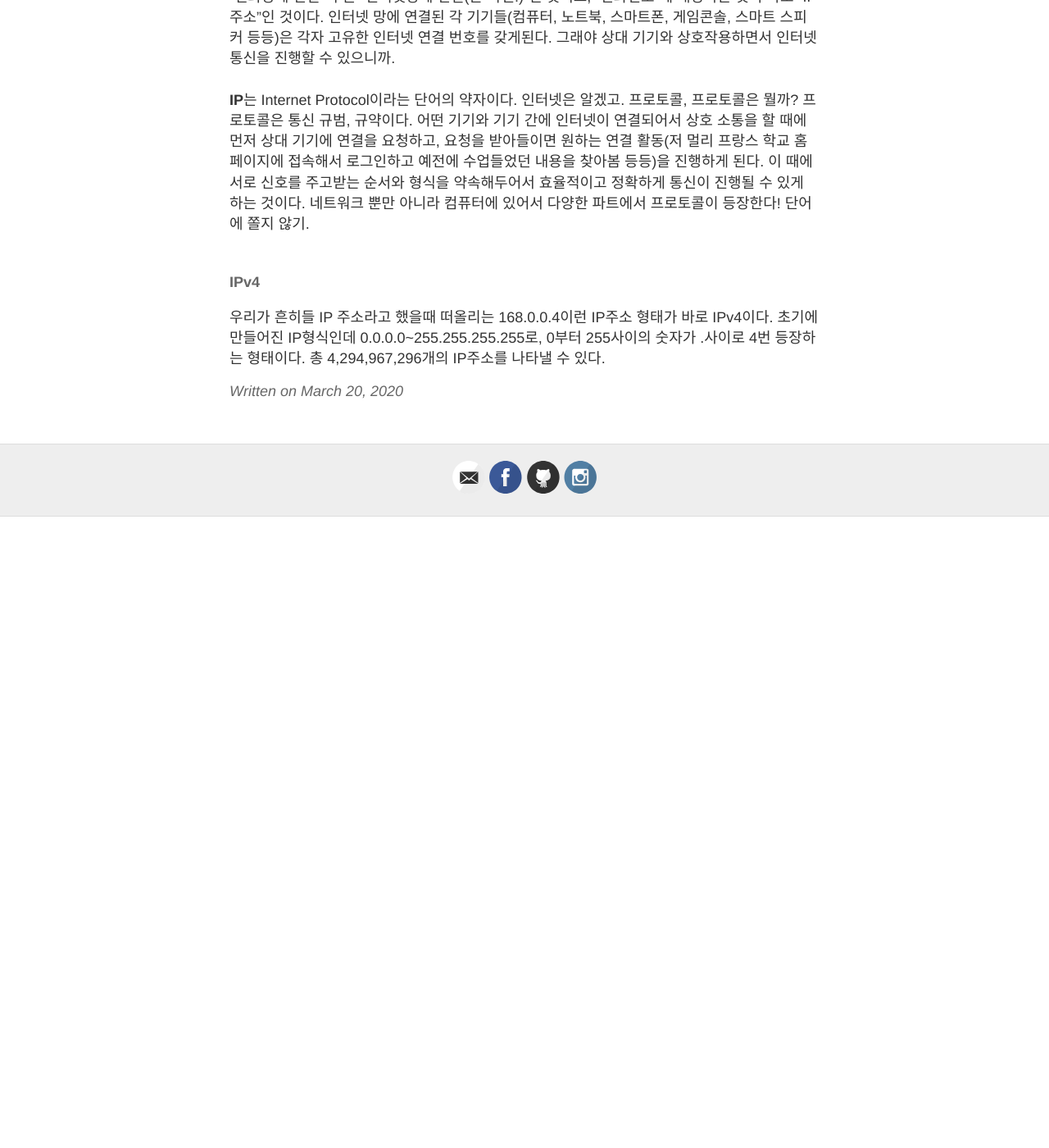
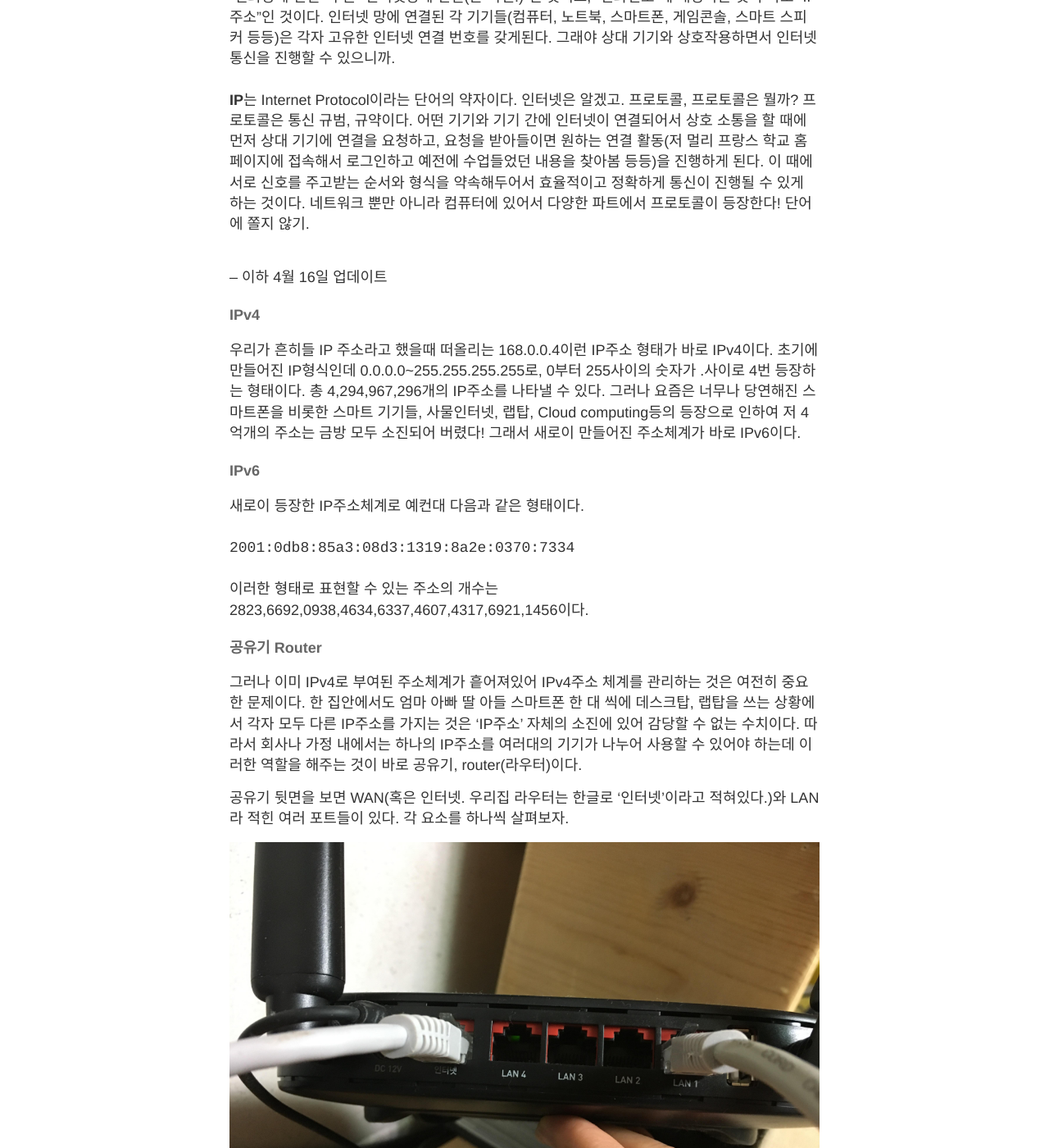
Before and after one commit to eunzihong/eunzihong.github.io, a Jekyll site: the page built from _posts/2020-03-20-Homeserver-1-3.md, in a window 1280 px wide and 1400 px high, scrolled down 722 px. Shown: the whole window at 82% size. Built offline with Jekyll 4.4.1, drawn with Linux system fonts in a browser that asks for light colours; comment, search, counter and statistics services are not loaded; before the commit the page ends 1352 px from its top, so only the background shows below that; some of the changed text lies outside the part shown.

Commit message:
라우터 기본 내용 정리

```diff
--- a/_posts/2020-03-20-Homeserver-1-3.md
+++ b/_posts/2020-03-20-Homeserver-1-3.md
@@ -23,5 +23,34 @@ Mar 15, 2020    WEB2 - Home server 3
  프로토콜은 통신 규범, 규약이다. 어떤 기기와 기기 간에 인터넷이 연결되어서 상호 소통을 할 때에 먼저 상대 기기에 연결을 요청하고, 요청을 받아들이면 원하는 연결 활동(저 멀리 프랑스 학교 홈페이지에 접속해서 로그인하고 예전에 수업들었던 내용을 찾아봄 등등)을 진행하게 된다. 이 때에 서로 신호를 주고받는 순서와 형식을 약속해두어서 효율적이고 정확하게 통신이 진행될 수 있게 하는 것이다. 네트워크 뿐만 아니라 컴퓨터에 있어서 다양한 파트에서 프로토콜이 등장한다! 단어에 쫄지 않기.
 <br>
 
+-- 이하 4월 16일 업데이트
+
 #### IPv4
-우리가 흔히들 IP 주소라고 했을때 떠올리는 168.0.0.4이런 IP주소 형태가 바로 IPv4이다. 초기에 만들어진 IP형식인데 0.0.0.0~255.255.255.255로, 0부터 255사이의 숫자가 .사이로 4번 등장하는 형태이다. 총 4,294,967,296개의 IP주소를 나타낼 수 있다.
+우리가 흔히들 IP 주소라고 했을때 떠올리는 168.0.0.4이런 IP주소 형태가 바로 IPv4이다. 초기에 만들어진 IP형식인데 0.0.0.0~255.255.255.255로, 0부터 255사이의 숫자가 .사이로 4번 등장하는 형태이다. 총 4,294,967,296개의 IP주소를 나타낼 수 있다. 그러나 요즘은 너무나 당연해진 스마트폰을 비롯한 스마트 기기들, 사물인터넷, 랩탑, Cloud computing등의 등장으로 인하여 저 4억개의 주소는 금방 모두 소진되어 버렸다! 그래서 새로이 만들어진 주소체계가 바로 IPv6이다.
+
+#### IPv6
+새로이 등장한 IP주소체계로 예컨대 다음과 같은 형태이다.
+<br>
+`2001:0db8:85a3:08d3:1319:8a2e:0370:7334`
+<br>
+이러한 형태로 표현할 수 있는 주소의 개수는 2823,6692,0938,4634,6337,4607,4317,6921,1456이다.
+
+#### 공유기 Router
+
+그러나 이미 IPv4로 부여된 주소체계가 흩어져있어 IPv4주소 체계를 관리하는 것은 여전히 중요한 문제이다. 한 집안에서도 엄마 아빠 딸 아들 스마트폰 한 대 씩에 데스크탑, 랩탑을 쓰는 상황에서 각자 모두 다른 IP주소를 가지는 것은 'IP주소' 자체의 소진에 있어 감당할 수 없는 수치이다. 따라서 회사나 가정 내에서는 하나의 IP주소를 여러대의 기기가 나누어 사용할 수 있어야 하는데 이러한 역할을 해주는 것이 바로 공유기, router(라우터)이다.
+
+공유기 뒷면을 보면 WAN(혹은 인터넷. 우리집 라우터는 한글로 '인터넷'이라고 적혀있다.)와 LAN라 적힌 여러 포트들이 있다. 각 요소를 하나씩 살펴보자.
+
+![우리 집 라우터 뒷면 전격 공개](../images/router.jpg)
+
+1. 광역 네트워크 WAN(Wide Area Network)
+라우터에 부여되는, 전 세계 범위의 인터넷 네트워크를 말한다. 집 외부 어디서든 해당 네트워크에 부여된 IP로 접근할 수 있고, 이 IP를 공용IP, public IP address라 한다.
+
+2. 지역 네트워크 LAN(Local Area Network)
+같은 라우터를 통해 공유되는 지역적인 인터넷 네트워크를 말한다. 라우터 인터넷을 사용하는 해당 지역(집이나 카페, 회사 등등)에서만 접근 가능한 IP 주소가 부여되고 이 주소를 사설IP, private IP address라 한다.
+라우터는 WAN를 받아서 지역의 연결 기기에 LAN를 나누어준다. 라우터 또한 본인 고유의 private IP를 하나 갖게 되는데 이 IP가 바로 게이트웨이 IP(Gateway IP address) 혹은 라우터 IP(Router IP address)라 하는 주소이다. (어우 인턴할 때 사무실에 공유기 설치할 때 고놈의 게이트웨이 주소를 몰라서 아주 애먹었다..)
+IPv4에는 Private IP로만 사용되도록 분류된 주소 범위가 있다.
+
+![IPv4 Private IP address range](../images/IPv4_private_range.jpg)
+
+해당 범위의 주소를 갖고 있다면 그 IP 주소는 분명 공유기에 연결된 지역 네트워크의 IP주소이다. 각 범위별로 IP 주소 개수가 다른데 대개의 경우는 6만개 이상의 기기에 연결될 일이 없으므로 우리가 일상에서 사용하는 라우터의 사설 IP는 192.168.~.~하는 식이다. 어쩐지 게이트웨이 IP가 항상 192 어쩌구더라니.
```
Also changed, not shown: images/IPv4_private_range.jpg (added), images/router.jpg (added).
